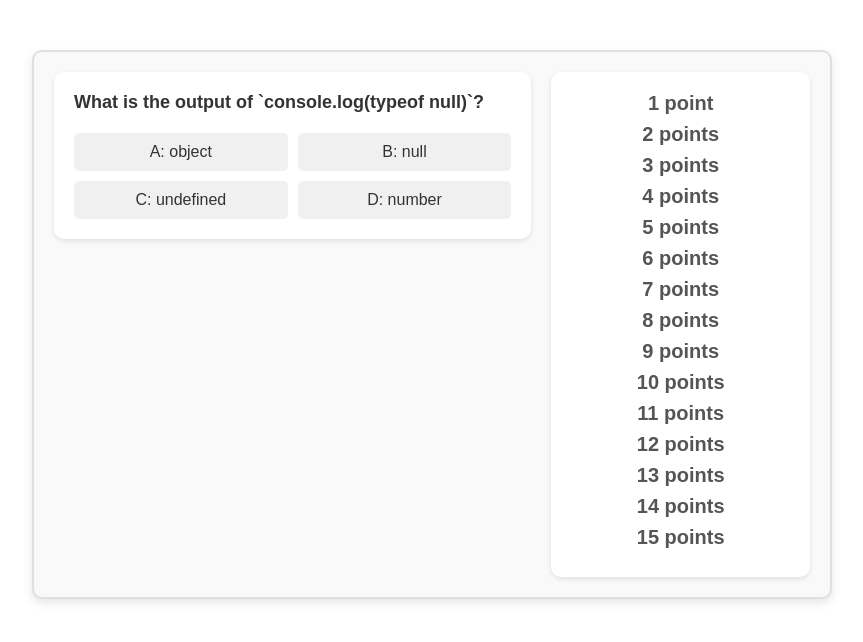
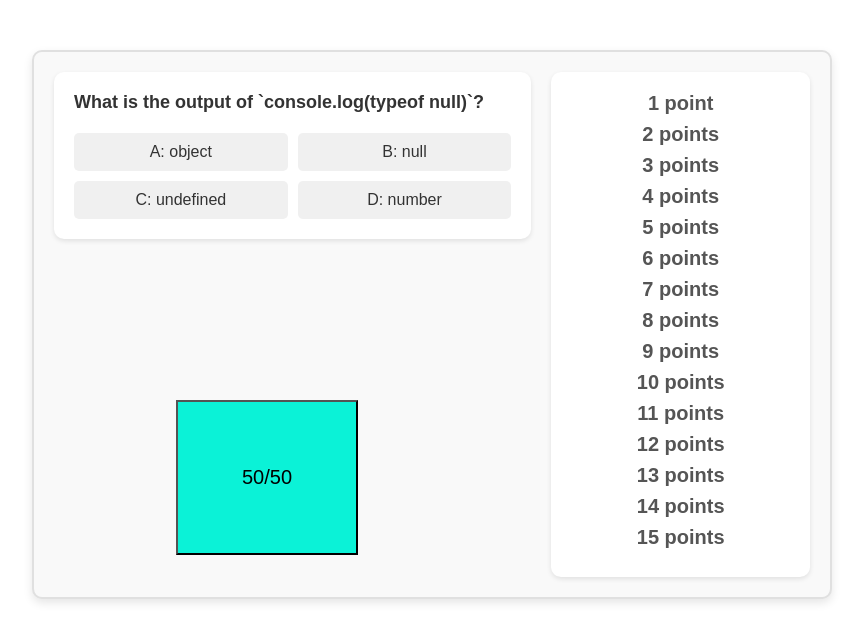
Before and after one commit to zhishopov/js-quiz-game, a website with bundled scripts: page index.html in a window 1280 px wide. Shown: the whole page, without its empty margins (208-1071 px from the left). Built offline with nearby package versions, Linux system fonts and the light colour scheme.

Commit message:
Added a 50/50 button with some ugly styles

```diff
--- a/app.js
+++ b/app.js
@@ -4,6 +4,14 @@ const root = document.getElementsByClassName("container")[0];
 root.addEventListener("click", checkAnswer);
 let currentQuestionIndex = 0;
 let currentPoint = 0;
+
+function displayBonus() {
+  const joker = document.createElement("button");
+  joker.textContent = "50/50";
+  joker.className = "joker";
+
+  root.appendChild(joker);
+}
 
 function displayQuestion(index) {
   // Reset container
@@ -38,6 +46,7 @@ function displayQuestion(index) {
         </div>
     `;
   root.appendChild(questionBox);
+  displayBonus();
 }
 
 function displayPoints() {
@@ -146,3 +155,5 @@ function highlight() {
     currentPoint++;
   }
 }
+
+// function removeTwoAnswers() {}
--- a/styles.css
+++ b/styles.css
@@ -77,3 +77,12 @@
   font-weight: bold;
   color: #555555;
 }
+
+.joker {
+  position: absolute;
+  top: 50%;
+  left: 30%;
+  background-color: rgb(11, 242, 215);
+  padding: 5%;
+  font-size: 20px;
+}
```
